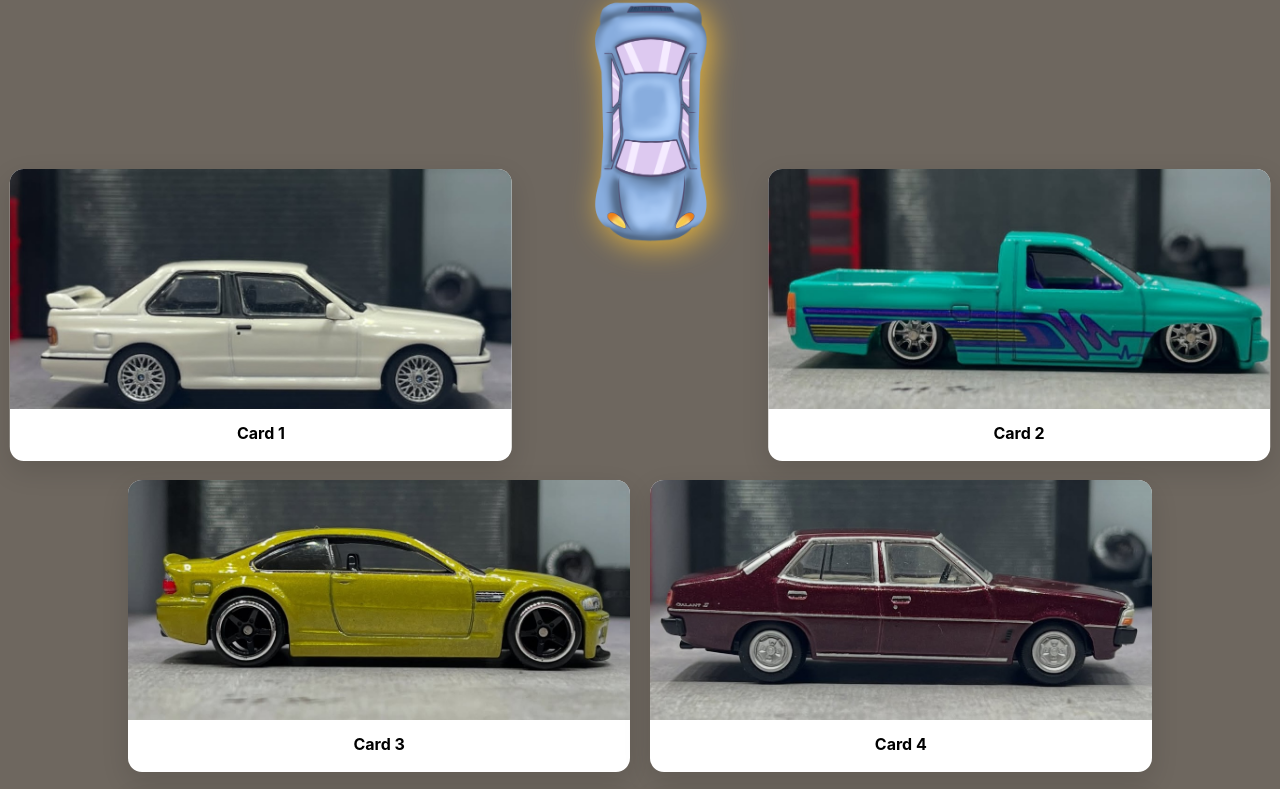
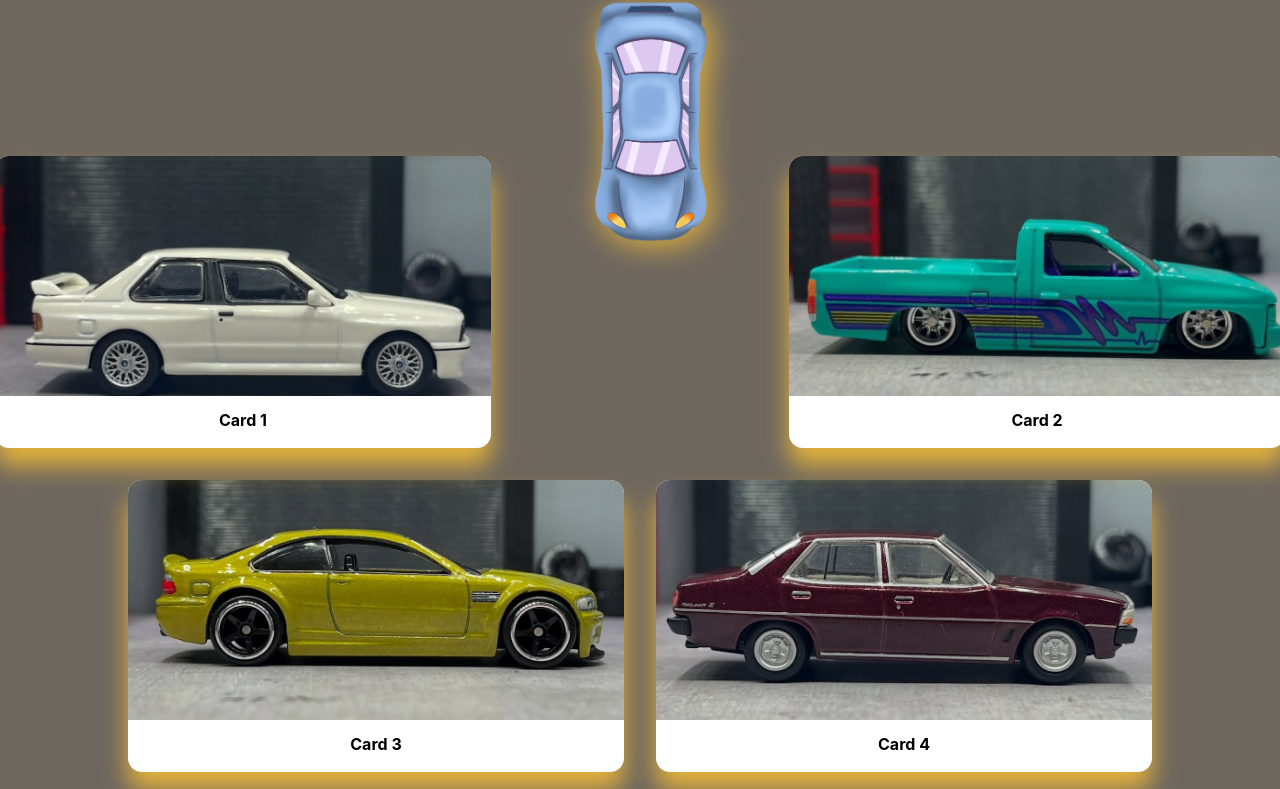
Before and after one commit to BojanMihajlo/avticikibre, a React (Create React App) app: page /avticikiBre in a window 1280 px wide. Shown: the part 1536-2325 px from the top of the page. Built offline with nearby package versions, Linux system fonts and the light colour scheme.

Commit message:
Added some changes in avticikiBre

```diff
--- a/src/mainPages/avticikiBre/CarCards.jsx
+++ b/src/mainPages/avticikiBre/CarCards.jsx
@@ -26,7 +26,6 @@ export default function PassingImageGrid({
     offset: ["start center", "end center"],
   });
 
-  // Use MotionValue for the center image vertical movement (keeps it silky)
   const imageY = useTransform(scrollYProgress, [0, 1], ["0%", "700%"]);
 
   // Mirror progress into a plain number for per-card math (no extra hooks)
@@ -39,9 +38,9 @@ export default function PassingImageGrid({
   // Tunables
   const SECTION_HEIGHT = "280vh"; // scroll room
   const GRID_WIDTH = "80%";
-  const AMPLITUDE = 120; // px each card slides outward at peak
-  const ROW_WINDOW = 0.3; // how long each row is "active"
-  const ROW_STAGGER = 0.22; // delay between rows
+  const AMPLITUDE = 180; // px each card slides outward at peak
+  const ROW_WINDOW = 0.4; // how long each row is "active"
+  const ROW_STAGGER = 0.17; // delay between rows
 
   // Compute per-card horizontal shift from numeric progress
   const calcShift = (progress, rowIndex, isLeft) => {
@@ -96,7 +95,7 @@ export default function PassingImageGrid({
         style={{
           display: "grid",
           gridTemplateColumns: "1fr 1fr",
-          gap: "1.2rem",
+          gap: "2rem",
           width: GRID_WIDTH,
           maxWidth: 1100,
           zIndex: 1,
@@ -115,7 +114,7 @@ export default function PassingImageGrid({
                 background: "#fff",
                 borderRadius: 14,
                 overflow: "hidden",
-                boxShadow: "0 10px 28px rgba(0,0,0,0.12)",
+                boxShadow: "0 18px 25px #e3b23c",
               }}
             >
               <img
--- a/src/mainPages/avticikiBre/OurCollect.jsx
+++ b/src/mainPages/avticikiBre/OurCollect.jsx
@@ -30,7 +30,7 @@ export default function OurCollect() {
         </motion.div>
       </div>
 
-      <div>
+      <div className="cardsAr">
         <CarCards />
       </div>
 
```
Also changed, not shown: src/mainPages/avticikiBre/OurCollect.css (+5 -5 lines).
